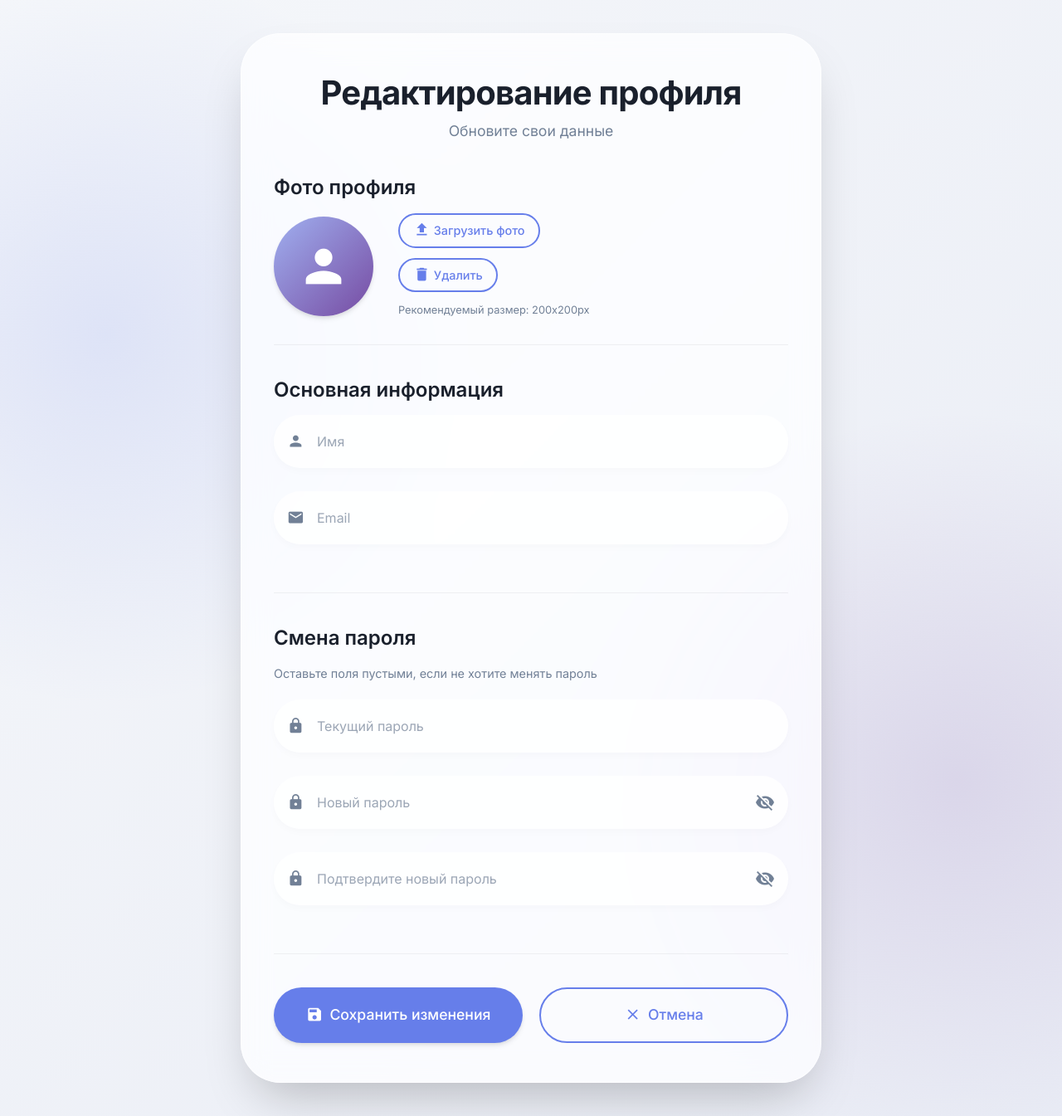
After one commit to Chaupepe/Home-Library, a FastAPI app: template templates/profile_edit.html in a window 1280 px wide. The commit adds this page. Shown: the whole page at 83% size. Run offline with FastAPI, Linux system fonts and the light colour scheme; the template is opened without the code that fills it, so the values that code supplies are empty; parts of the project's set-up code (start-up, migrations or seed data) failed here and were passed over.

Commit message:
Fixed profile edit

```diff
--- a/main.py
+++ b/main.py
@@ -1,4 +1,4 @@
-from fastapi import FastAPI, Request, Form , Depends, HTTPException, Response, status
+from fastapi import FastAPI, Request, Form , Depends, HTTPException, status, UploadFile, File, Response
 from fastapi.responses import HTMLResponse
 from fastapi.staticfiles import StaticFiles
 from fastapi.templating import Jinja2Templates
@@ -10,12 +10,13 @@ from passlib.context import CryptContext
 from jwt_tokens import create_access_token, verify_token, decode_access_token
 from schemas import TokenData
 from datetime import date
+from typing import Optional
 
 
 app = FastAPI()
 app.mount("/static", StaticFiles(directory="static"), name="static")
 pwd_context = CryptContext(schemes=["sha256_crypt"], deprecated="auto")
-
+MAX_CONTENT_LENGTH = 1024 * 1024
 
 credentials_exception = HTTPException(
     status_code=status.HTTP_401_UNAUTHORIZED,
@@ -50,7 +51,8 @@ async def my_library(request: Request, db: Session = Depends(get_db)):
     if not verify_token(token, credentials_exception):
         raise HTTPException(status_code=404, detail="Token is invalid")
 
-    books = db.query(Books).filter(Books.users.any()).all()
+    user = db.query(Users).filter(Users.email == decode_access_token(token).get("sub")).first()
+    books = user.books
     return templates.TemplateResponse("my_library.html", {"request": request, "books": books})
 
 
@@ -103,7 +105,7 @@ async def log_in(
     token = create_access_token(TokenData(email=user.email))
     resp = templates.TemplateResponse(
         "profile.html",
-        {"request": request, "name": user.name, "email": user.email}
+        {"request": request, "user" : user}
     )
     resp.set_cookie(
         key="token",
@@ -127,10 +129,29 @@ async def profile(
         raise HTTPException(status_code=404, detail="Token is missing")
     if not verify_token(token, credentials_exception):
         raise HTTPException(status_code=404, detail="Token is invalid")
-    user = db.query(Users).filter(Users.email == token.decode("sub")).first()
+    user = db.query(Users).filter(Users.email == decode_access_token(token).get("sub")).first()
     if not user:
         raise HTTPException(status_code=404, detail="User not found")
-    return  templates.TemplateResponse("profile.html", {"request": request,"name" : user.name, "email" : user.email})
+    return  templates.TemplateResponse("profile.html", {"request": request, "user" : user})
+
+
+@app.get("/root/profile/avatar")
+async def get_avatar(
+    request: Request,
+    db: Session = Depends(get_db),
+):
+    token = request.cookies.get("token")
+    if not token:
+        raise HTTPException(status_code=404, detail="Token is missing")
+    if not verify_token(token, credentials_exception):
+        raise HTTPException(status_code=404, detail="Token is invalid")
+    payload = decode_access_token(token)
+    user = db.query(Users).filter(Users.email == payload["sub"]).first()
+
+    if not user:
+        # Если аватар отсутствует, можно вернуть 404 или стандартное изображение
+        raise HTTPException(status_code=404, detail="Avatar not found")
+    return Response(content=user.avatar, media_type="image/jpeg")
 
 
 @app.post("/root/profile/add_book")
@@ -162,7 +183,7 @@ def add_book(
 
 
 @app.get("/root/profile/add_book")
-async def add_book(request: Request):
+async def add_books(request: Request):
     token = request.cookies.get("token")
     if not token:
         raise HTTPException(status_code=404, detail="Token is missing")
@@ -208,3 +229,52 @@ async def add_book_to_user(
     user.books.append(book)
     db.commit()
     return templates.TemplateResponse("all_books.html", {"request": request})
+
+
+@app.get("/root/profile/edit", response_class=HTMLResponse)
+async  def edit_page( request: Request, db: Session = Depends(get_db)):
+    token = request.cookies.get("token")
+    if not token:
+        raise HTTPException(status_code=404, detail="Token is missing")
+    if not verify_token(token, credentials_exception):
+        raise HTTPException(status_code=404, detail="Token is invalid")
+    payload = decode_access_token(token)
+    user = db.query(Users).filter(Users.email == payload["sub"]).first()
+    return templates.TemplateResponse("profile_edit.html", {"request": request, "user": user})
+
+
+@app.post("/root/profile/edit")
+async def edit_profile(
+        request: Request,
+        db: Session = Depends(get_db),
+        name: str = Form(...),
+        email: str = Form(...),
+        password: Optional[str] = Form(None),
+        new_password_1: Optional[str] = Form(None),
+        new_password_2: Optional[str] = Form(None),
+        avatar: UploadFile = File(None)
+):
+    token = request.cookies.get("token")
+    if not token:
+        raise HTTPException(status_code=404, detail="Token is missing")
+    if not verify_token(token, credentials_exception):
+        raise HTTPException(status_code=404, detail="Token is invalid")
+
+    payload = decode_access_token(token)
+    user = db.query(Users).filter(Users.email == payload["sub"]).first()
+    user.name = name
+    user.email = email
+    if password or new_password_1 or new_password_2:
+        if not (password and new_password_1 and new_password_2):
+            raise HTTPException(status_code=400, detail="All password fields are required to change password")
+        if not verify_password(password, user.hashed_password):
+            raise HTTPException(status_code=400, detail="Invalid password")
+        if new_password_1 != new_password_2:
+            raise HTTPException(status_code=400, detail="New password does not match")
+        user.hashed_password = hash_password(new_password_1)
+    if avatar:
+        avatar_bytes = await avatar.read()
+        user.avatar = avatar_bytes
+
+    db.commit()
+    return templates.TemplateResponse("profile.html", {"request": request, "user" : user})
--- a/models_users.py
+++ b/models_users.py
@@ -1,4 +1,4 @@
-from sqlalchemy import Column, Integer, String, Date, Table, ForeignKey
+from sqlalchemy import Column, Integer, String, Date, Table, ForeignKey, BLOB
 from sqlalchemy.orm import relationship
 from database import Base
 
@@ -27,5 +27,5 @@ class Users(Base):
     name = Column(String, index=True, nullable=False)
     email = Column(String, unique = True, index=True, nullable=False)
     hashed_password = Column(String, nullable=False)
-
+    avatar = Column(BLOB, default=None)
     books = relationship("Books", secondary = "user_book_association", back_populates="users")
--- /dev/null
+++ b/static/profile_edit.css
@@ -0,0 +1,277 @@
+/* ========== edit_profile.css — стили для страницы редактирования профиля ========== */
+
+.edit-profile-page {
+    min-height: 100vh;
+    display: flex;
+    align-items: flex-start;
+    justify-content: center;
+    background: radial-gradient(circle at 10% 30%, rgba(102, 126, 234, 0.15) 0%, transparent 30%),
+                radial-gradient(circle at 90% 70%, rgba(118, 75, 162, 0.15) 0%, transparent 30%),
+                linear-gradient(135deg, #f5f7fa 0%, #e9ecf5 100%);
+    padding: 40px 20px;
+}
+
+.edit-profile-card {
+    max-width: 700px;
+    width: 100%;
+    background: rgba(255, 255, 255, 0.75);
+    backdrop-filter: blur(16px) saturate(180%);
+    -webkit-backdrop-filter: blur(16px) saturate(180%);
+    border-radius: 48px;
+    padding: 48px 40px;
+    box-shadow: 0 30px 60px -20px rgba(0, 0, 0, 0.25),
+                0 0 0 1px rgba(255, 255, 255, 0.5) inset;
+    transition: transform 0.3s ease;
+    animation: fadeScale 0.6s ease-out;
+}
+
+@keyframes fadeScale {
+    0% { opacity: 0; transform: scale(0.95); }
+    100% { opacity: 1; transform: scale(1); }
+}
+
+.edit-profile-header {
+    text-align: center;
+    margin-bottom: 40px;
+}
+
+.edit-profile-title {
+    font-size: 2.5rem;
+    font-weight: var(--font-weight-bold);
+    color: var(--color-text-dark);
+    margin-bottom: 8px;
+    letter-spacing: -0.02em;
+}
+
+.edit-profile-subtitle {
+    color: var(--color-text-muted);
+    font-size: 1.1rem;
+}
+
+/* Секции формы */
+.form-section {
+    margin-bottom: 40px;
+    padding-bottom: 30px;
+    border-bottom: 1px solid rgba(0, 0, 0, 0.05);
+}
+
+.form-section:last-of-type {
+    border-bottom: none;
+    padding-bottom: 0;
+}
+
+.section-title {
+    font-size: 1.5rem;
+    font-weight: var(--font-weight-semibold);
+    color: var(--color-text-dark);
+    margin-bottom: 16px;
+}
+
+.section-hint {
+    font-size: 0.9rem;
+    color: var(--color-text-muted);
+    margin-bottom: 20px;
+}
+
+/* Загрузка аватара */
+.avatar-upload {
+    display: flex;
+    align-items: center;
+    gap: 30px;
+    flex-wrap: wrap;
+}
+
+.avatar-preview {
+    width: 120px;
+    height: 120px;
+    border-radius: 50%;
+    background: linear-gradient(135deg, var(--color-primary-light), var(--color-secondary));
+    display: flex;
+    align-items: center;
+    justify-content: center;
+    color: white;
+    overflow: hidden;
+    box-shadow: var(--shadow-md);
+}
+
+.avatar-preview .material-icons {
+    font-size: 4rem;
+}
+
+.preview-img {
+    width: 100%;
+    height: 100%;
+    object-fit: cover;
+}
+
+.avatar-controls {
+    flex: 1;
+    display: flex;
+    flex-direction: column;
+    gap: 12px;
+    align-items: flex-start;
+}
+
+.btn-small {
+    padding: var(--space-2) var(--space-4);
+    font-size: 0.9rem;
+    gap: var(--space-1);
+}
+
+.hidden-input {
+    display: none;
+}
+
+.input-hint {
+    font-size: 0.8rem;
+    color: var(--color-text-muted);
+    margin: 0;
+}
+
+/* Группы полей ввода (переиспользуем из других страниц, но можно доопределить) */
+.input-group {
+    position: relative;
+    margin-bottom: 28px;
+}
+
+.input-icon {
+    position: absolute;
+    left: 16px;
+    top: 50%;
+    transform: translateY(-50%);
+    color: var(--color-text-muted);
+    font-size: 1.3rem;
+    pointer-events: none;
+    transition: color 0.2s;
+    z-index: 1;
+}
+
+.form-input {
+    width: 100%;
+    padding: 18px 18px 18px 50px;
+    font-size: 1rem;
+    background: rgba(255, 255, 255, 0.8);
+    border: 2px solid transparent;
+    border-radius: 40px;
+    outline: none;
+    transition: all 0.3s;
+    color: var(--color-text-dark);
+    box-shadow: 0 4px 10px rgba(0, 0, 0, 0.02);
+}
+
+.form-input:focus {
+    background: white;
+    border-color: var(--color-primary);
+    box-shadow: 0 10px 25px -8px rgba(102, 126, 234, 0.3);
+}
+
+.form-input:focus + .input-label,
+.form-input:not(:placeholder-shown) + .input-label {
+    opacity: 1;
+    transform: translateY(-32px) scale(0.85);
+    color: var(--color-primary);
+}
+
+.input-label {
+    position: absolute;
+    left: 50px;
+    top: 18px;
+    font-size: 1rem;
+    color: var(--color-text-muted);
+    pointer-events: none;
+    transition: all 0.2s ease;
+    opacity: 0;
+    background: transparent;
+    padding: 0 4px;
+    white-space: nowrap;
+}
+
+/* Кнопка показа пароля */
+.password-toggle {
+    position: absolute;
+    right: 16px;
+    top: 50%;
+    transform: translateY(-50%);
+    background: none;
+    border: none;
+    cursor: pointer;
+    color: var(--color-text-muted);
+    display: flex;
+    align-items: center;
+    justify-content: center;
+    padding: 0;
+    transition: color 0.2s;
+}
+
+.password-toggle:hover {
+    color: var(--color-primary);
+}
+
+/* Кнопки действий */
+.form-actions {
+    display: flex;
+    gap: 20px;
+    margin-top: 40px;
+    flex-wrap: wrap;
+}
+
+.btn-large {
+    flex: 1;
+    min-width: 200px;
+    padding: 18px 24px;
+    font-size: 1.1rem;
+    border-radius: 40px;
+    display: inline-flex;
+    align-items: center;
+    justify-content: center;
+    gap: 8px;
+}
+
+.btn-icon {
+    font-size: 1.3rem;
+}
+
+/* Адаптивность */
+@media (max-width: 600px) {
+    .edit-profile-card {
+        padding: 36px 28px;
+    }
+    .edit-profile-title {
+        font-size: 2rem;
+    }
+    .avatar-upload {
+        flex-direction: column;
+        align-items: center;
+        text-align: center;
+    }
+    .avatar-controls {
+        align-items: center;
+    }
+    .form-actions {
+        flex-direction: column;
+    }
+    .btn-large {
+        width: 100%;
+    }
+}
+
+@media (max-width: 480px) {
+    .edit-profile-card {
+        padding: 28px 20px;
+        border-radius: 36px;
+    }
+    .edit-profile-title {
+        font-size: 1.8rem;
+    }
+    .form-input {
+        padding: 16px 16px 16px 48px;
+    }
+    .input-icon {
+        left: 14px;
+        font-size: 1.2rem;
+    }
+    .input-label {
+        left: 48px;
+        top: 16px;
+    }
+}
--- /dev/null
+++ b/templates/profile_edit.html
@@ -0,0 +1,156 @@
+<!DOCTYPE html>
+<html lang="ru">
+<head>
+    <meta charset="UTF-8">
+    <meta name="viewport" content="width=device-width, initial-scale=1.0">
+    <title>Редактирование профиля — Bookshop</title>
+    <!-- Google Fonts Inter + Material Icons -->
+    <link rel="preconnect" href="https://fonts.googleapis.com">
+    <link rel="preconnect" href="https://fonts.gstatic.com" crossorigin>
+    <link href="https://fonts.googleapis.com/css2?family=Inter:opsz,wght@14..32,400;14..32,500;14..32,600;14..32,700&display=swap" rel="stylesheet">
+    <link href="https://fonts.googleapis.com/icon?family=Material+Icons" rel="stylesheet">
+    <!-- Общие стили -->
+    <link rel="stylesheet" href="/static/base.css">
+    <link rel="stylesheet" href="/static/components.css">
+    <!-- Стили для страницы редактирования профиля -->
+    <link rel="stylesheet" href="/static/profile_edit.css">
+</head>
+<body>
+    <main class="edit-profile-page" aria-labelledby="edit-profile-heading">
+        <div class="edit-profile-card">
+            <header class="edit-profile-header">
+                <h1 id="edit-profile-heading" class="edit-profile-title">Редактирование профиля</h1>
+                <p class="edit-profile-subtitle">Обновите свои данные</p>
+            </header>
+
+            <form class="edit-profile-form" method="post" action="/root/profile/edit" enctype="multipart/form-data" aria-label="Форма редактирования профиля">
+                <!-- CSRF токен (если нужен) -->
+                <!-- <input type="hidden" name="csrf_token" value="..."> -->
+
+                <!-- Секция аватара -->
+                <div class="form-section">
+                    <h2 class="section-title">Фото профиля</h2>
+                    <div class="avatar-upload">
+                        <div class="avatar-preview" id="avatarPreview">
+                            <span class="material-icons">person</span>
+                        </div>
+                        <div class="avatar-controls">
+                            <label for="avatar" class="btn btn-outline btn-small">
+                                <span class="material-icons btn-icon">upload</span>
+                                Загрузить фото
+                            </label>
+                            <input type="file" id="avatar" name="avatar" accept="image/*" class="hidden-input">
+                            <button type="button" class="btn btn-outline btn-small" id="removeAvatar">
+                                <span class="material-icons btn-icon">delete</span>
+                                Удалить
+                            </button>
+                            <p class="input-hint">Рекомендуемый размер: 200x200px</p>
+                        </div>
+                    </div>
+                </div>
+
+                <!-- Основная информация -->
+                <div class="form-section">
+                    <h2 class="section-title">Основная информация</h2>
+                    <div class="input-group">
+                        <span class="material-icons input-icon" aria-hidden="true">person</span>
+                        <input type="text" id="name" name="name" class="form-input"
+                               placeholder="Имя" value="{{ user.name }}" required aria-required="true">
+                        <label for="name" class="input-label">Имя</label>
+                    </div>
+
+                    <div class="input-group">
+                        <span class="material-icons input-icon" aria-hidden="true">email</span>
+                        <input type="email" id="email" name="email" class="form-input"
+                               placeholder="Email" value="{{ user.email }}" required aria-required="true">
+                        <label for="email" class="input-label">Email</label>
+                    </div>
+                </div>
+
+                <!-- Смена пароля (опционально) -->
+                <div class="form-section">
+                    <h2 class="section-title">Смена пароля</h2>
+                    <p class="section-hint">Оставьте поля пустыми, если не хотите менять пароль</p>
+
+                    <div class="input-group">
+                        <span class="material-icons input-icon" aria-hidden="true">lock</span>
+                        <input type="password" id="current_password" name="password" class="form-input"
+                               placeholder="Текущий пароль" autocomplete="current-password">
+                        <label for="current_password" class="input-label">Текущий пароль</label>
+                    </div>
+
+                    <div class="input-group">
+                        <span class="material-icons input-icon" aria-hidden="true">lock</span>
+                        <input type="password" id="new_password" name="new_password_1" class="form-input"
+                               placeholder="Новый пароль" minlength="8" autocomplete="new-password">
+                        <label for="new_password" class="input-label">Новый пароль</label>
+                        <button type="button" class="password-toggle" aria-label="Показать пароль">
+                            <span class="material-icons">visibility_off</span>
+                        </button>
+                    </div>
+
+                    <div class="input-group">
+                        <span class="material-icons input-icon" aria-hidden="true">lock</span>
+                        <input type="password" id="confirm_password" name="new_password_2" class="form-input"
+                               placeholder="Подтвердите новый пароль" minlength="8" autocomplete="new-password">
+                        <label for="confirm_password" class="input-label">Подтвердите пароль</label>
+                        <button type="button" class="password-toggle" aria-label="Показать пароль">
+                            <span class="material-icons">visibility_off</span>
+                        </button>
+                    </div>
+                </div>
+
+                <!-- Кнопки действий -->
+                <div class="form-actions">
+                    <button type="submit" class="btn btn-primary btn-large">
+                        <span class="material-icons btn-icon">save</span>
+                        Сохранить изменения
+                    </button>
+                    <a href="/root/profile" class="btn btn-outline btn-large">
+                        <span class="material-icons btn-icon">close</span>
+                        Отмена
+                    </a>
+                </div>
+            </form>
+        </div>
+    </main>
+
+    <script>
+        // Предпросмотр аватара
+        const avatarInput = document.getElementById('avatar');
+        const avatarPreview = document.getElementById('avatarPreview');
+        const removeBtn = document.getElementById('removeAvatar');
+
+        avatarInput.addEventListener('change', function() {
+            const file = this.files[0];
+            if (file) {
+                const reader = new FileReader();
+                reader.onload = function(e) {
+                    avatarPreview.innerHTML = `<img src="${e.target.result}" alt="Avatar preview" class="preview-img">`;
+                };
+                reader.readAsDataURL(file);
+            }
+        });
+
+        removeBtn.addEventListener('click', function() {
+            avatarInput.value = '';
+            avatarPreview.innerHTML = '<span class="material-icons">person</span>';
+        });
+
+        // Показать/скрыть пароль
+        document.querySelectorAll('.password-toggle').forEach(btn => {
+            btn.addEventListener('click', function() {
+                const input = this.closest('.input-group').querySelector('input');
+                const icon = this.querySelector('.material-icons');
+                if (input.type === 'password') {
+                    input.type = 'text';
+                    icon.textContent = 'visibility';
+                } else {
+                    input.type = 'password';
+                    icon.textContent = 'visibility_off';
+                }
+            });
+        });
+    </script>
+</body>
+</html>
```
Also changed, not shown: static/profile.css (+7 -0 lines), templates/profile.html (+8 -8 lines).
